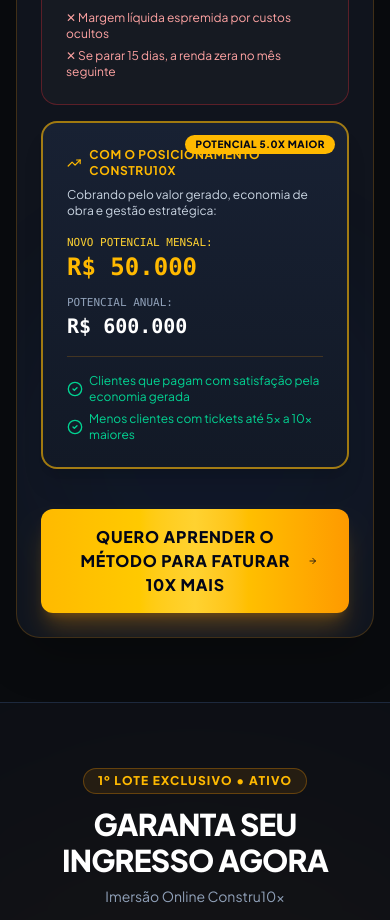
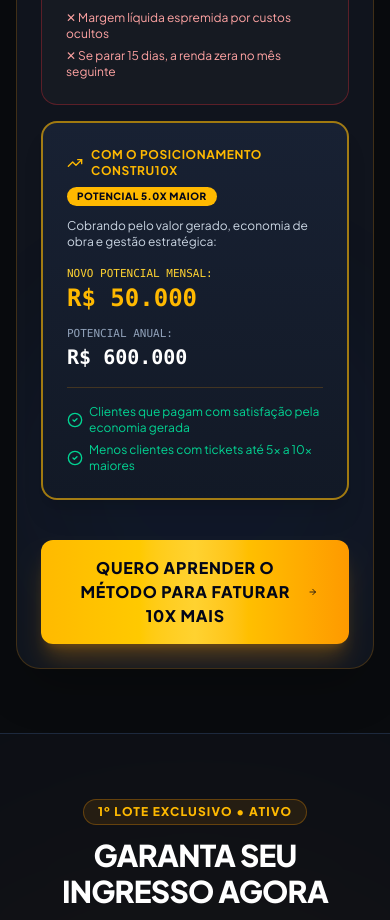
Before and after one commit to projetoadrianocosta/Constru10x_LP, a React (Vite) app: page / in a window 390 px wide. Shown: the part 9060-9980 px from the top of the page. Built offline with nearby package versions, Linux system fonts and the light colour scheme.

Commit message:
feat: improve layout of RevenueCalculator component
Restructure the Constru10x reality section to use flexbox, ensuring better alignment and responsiveness for the potential growth label.

```diff
--- a/src/components/RevenueCalculator.tsx
+++ b/src/components/RevenueCalculator.tsx
@@ -120,12 +120,14 @@ export const RevenueCalculator: React.FC<RevenueCalculatorProps> = ({ onCtaClick
 
           {/* Constru10x reality */}
           <div className="p-6 rounded-2xl bg-gradient-to-b from-[#182133] to-[#121926] border-2 border-amber-400/60 shadow-xl relative">
-            <div className="absolute top-3 right-3 bg-amber-400 text-slate-950 text-[10px] font-black uppercase tracking-wider px-2.5 py-0.5 rounded-full">
-              Potencial {growthMultiplier}x Maior
-            </div>
-            <div className="flex items-center gap-2 text-amber-400 text-xs font-bold uppercase tracking-wider mb-2">
-              <TrendingUp className="w-4 h-4" />
-              <span>Com o Posicionamento Constru10x</span>
+            <div className="flex flex-wrap items-center justify-between gap-2 mb-3">
+              <div className="flex items-center gap-2 text-amber-400 text-xs font-bold uppercase tracking-wider">
+                <TrendingUp className="w-4 h-4 shrink-0" />
+                <span>Com o Posicionamento Constru10x</span>
+              </div>
+              <div className="bg-amber-400 text-slate-950 text-[10px] font-black uppercase tracking-wider px-2.5 py-0.5 rounded-full whitespace-nowrap">
+                Potencial {growthMultiplier}x Maior
+              </div>
             </div>
             <p className="text-xs text-slate-300 mb-4">Cobrando pelo valor gerado, economia de obra e gestão estratégica:</p>
             <div className="space-y-3 font-mono">
```
